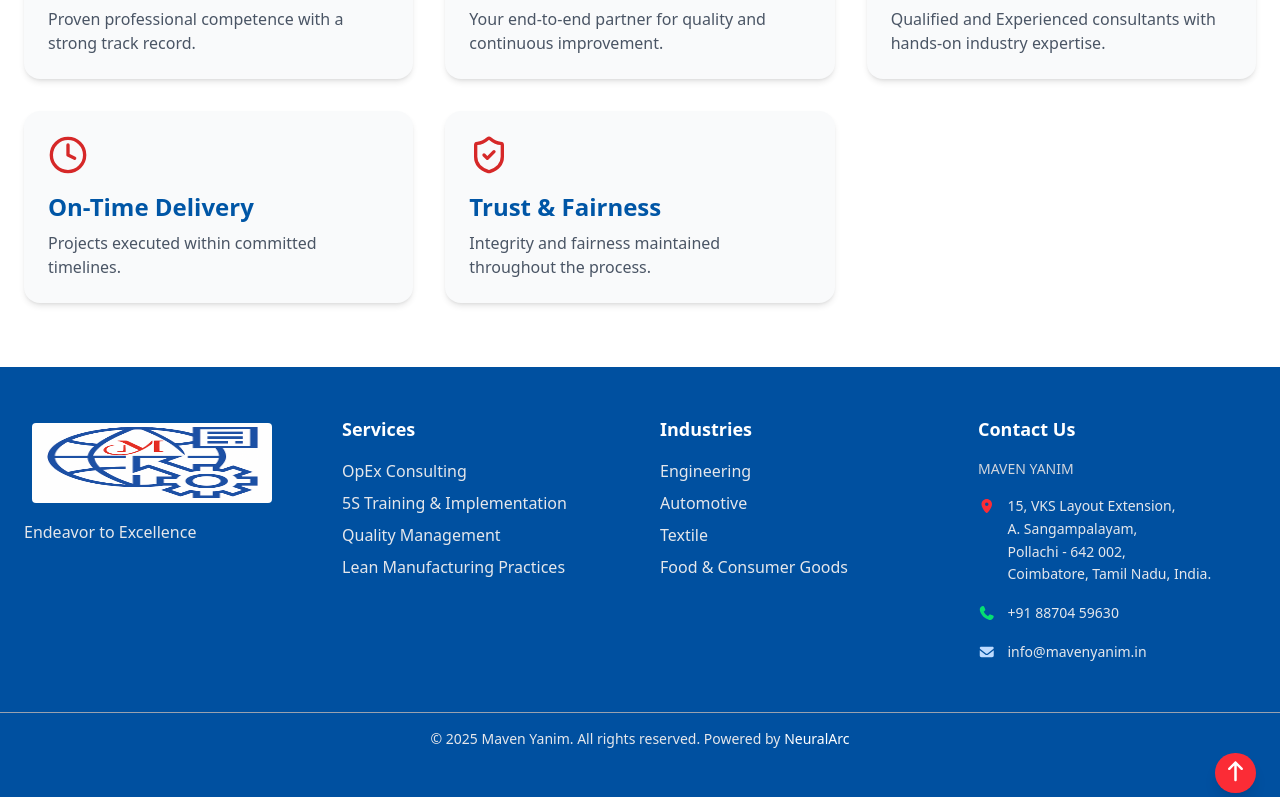
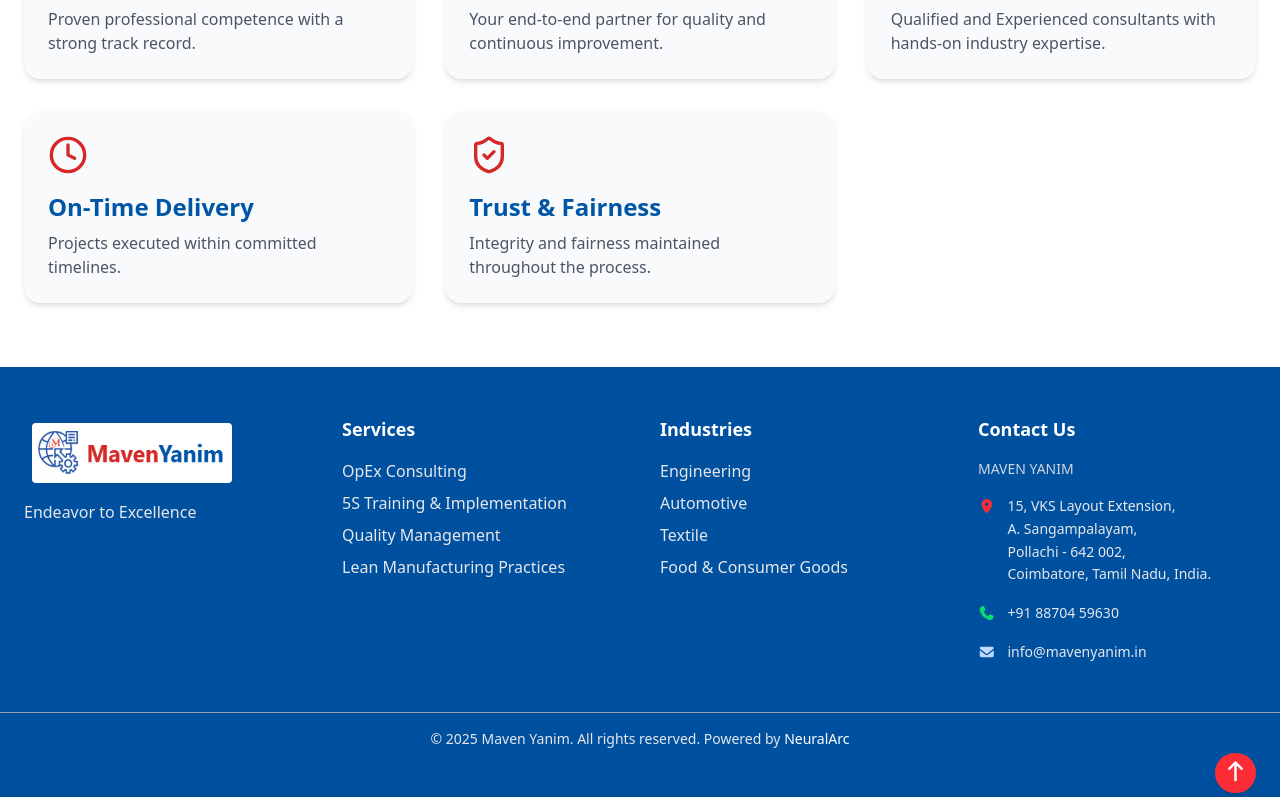
Before and after one commit to sargunam1206/maveen, a React (Vite) app in the folder maveen/: page / in a window 1280 px wide. Shown: the part 2025-2822 px from the top of the page. Built offline with nearby package versions, Linux system fonts and the light colour scheme.

Commit message:
updated the footer

```diff
--- a/maveen/src/components/Footer.jsx
+++ b/maveen/src/components/Footer.jsx
@@ -6,7 +6,7 @@
   faArrowUp,
 } from "@fortawesome/free-solid-svg-icons";
 // import { faWhatsapp } from "@fortawesome/free-brands-svg-icons";
-import logo from "../assets/Logo.png";
+import image from "../assets/image.png";
 
 
 export default function Footer() {
@@ -22,7 +22,7 @@
         <div>
           {/* <h2 className="flex items-center text-xl text-[#D62828] font-bold"> */}
 
-            <img src={logo} alt="" className="w-60 h-20 rounded-sm m-2"  />
+            <img src={image} alt="" className="w-50 h-15 rounded-sm m-2"  />
             {/* Maven  */}
           {/* </h2> */}
 
```
